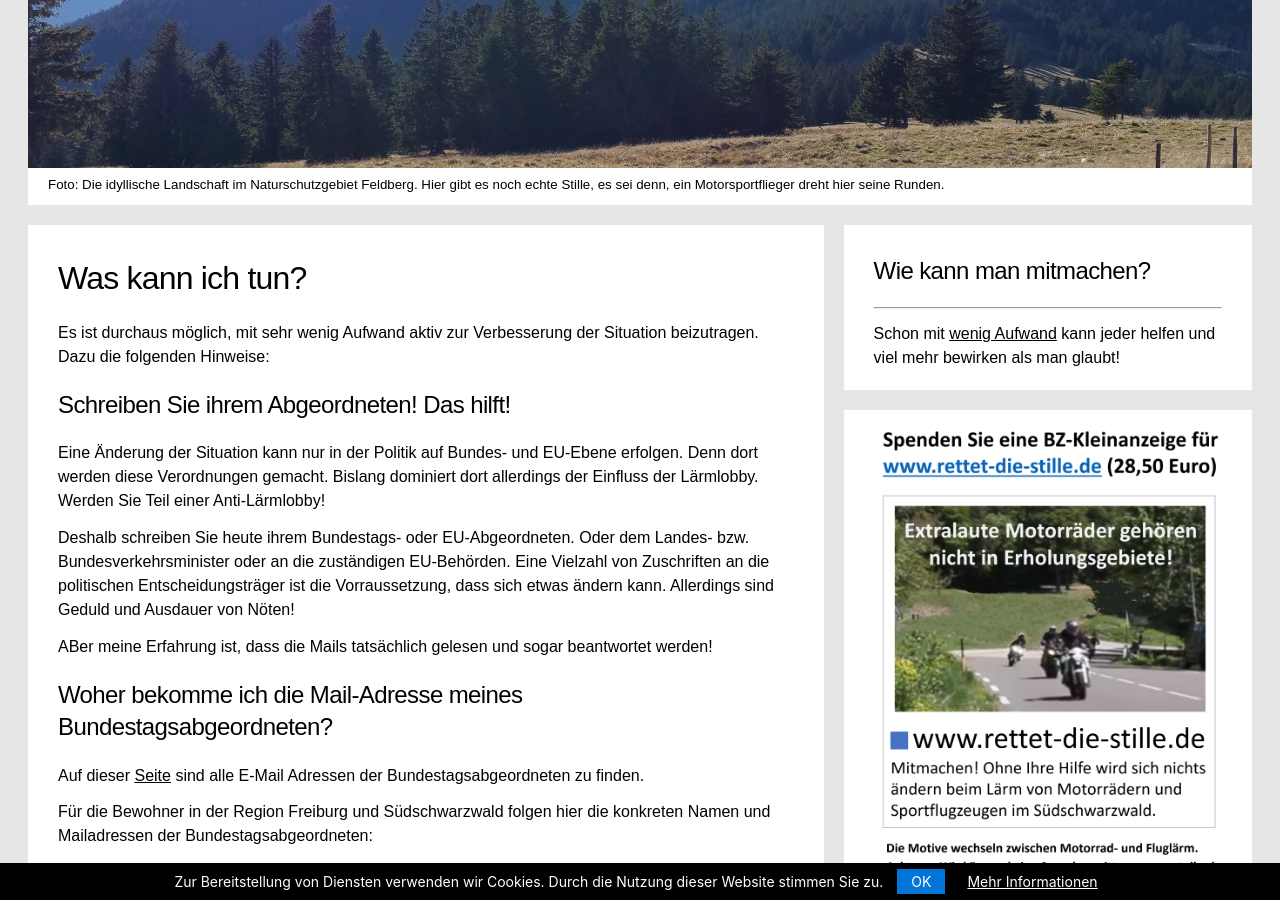
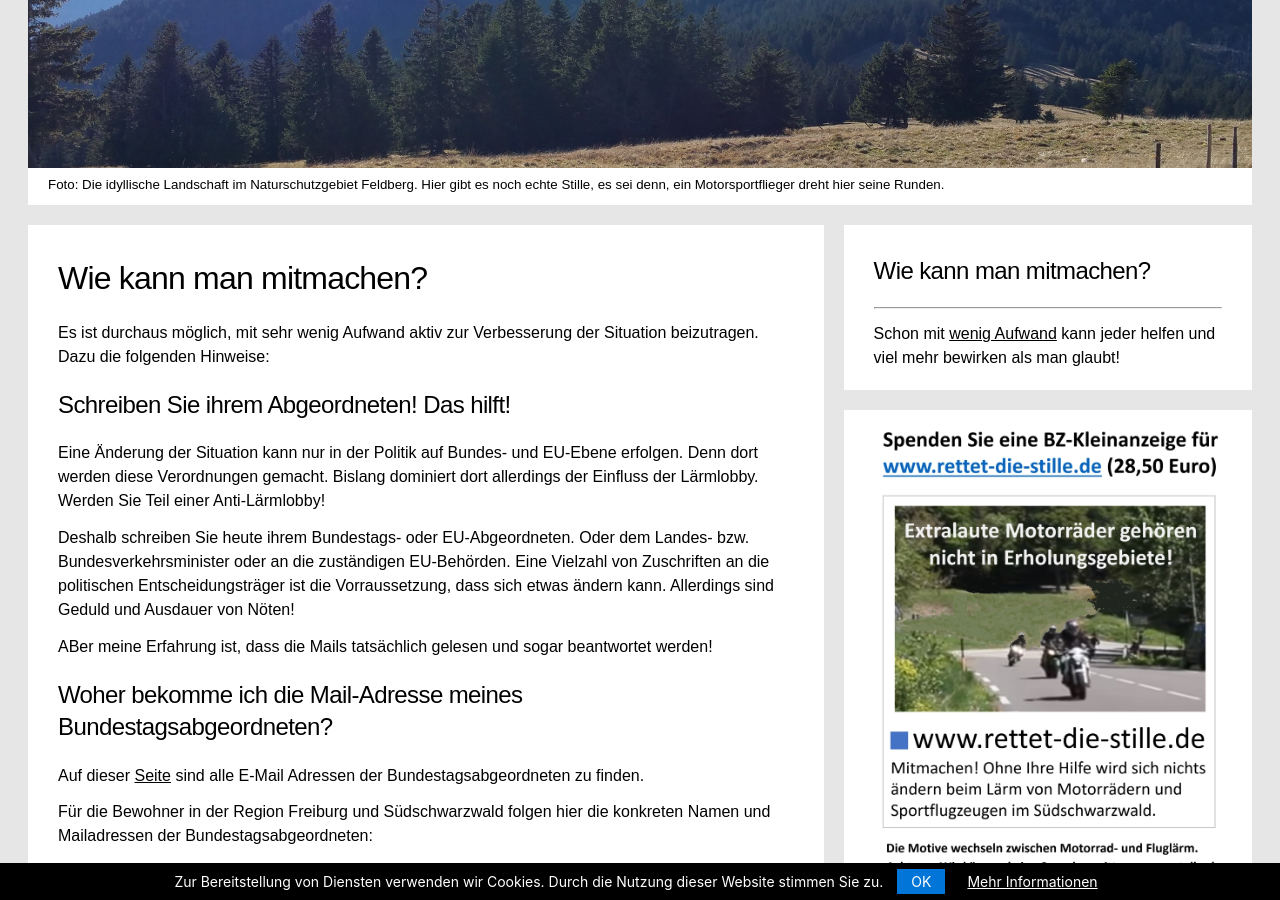
Before and after one commit to rettet-die-stille/rettet-die-stille.github.io, a Jekyll site: the page built from was-kann-ich-tun.md, in a window 1280 px wide and 900 px high, scrolled down 359 px. Built offline with Jekyll 4.4.1, drawn with Linux system fonts in a browser that asks for light colours; our own code applies the rules of GitHub Pages for plain Markdown files.

Commit message:
Update was-kann-ich-tun.md

```diff
--- a/was-kann-ich-tun.md
+++ b/was-kann-ich-tun.md
@@ -2,7 +2,7 @@
 layout: impressum
 ---
 
-# Was kann ich tun?
+# Wie kann man mitmachen?
 
 Es ist durchaus möglich, mit sehr wenig Aufwand aktiv zur Verbesserung der Situation beizutragen. Dazu die folgenden Hinweise:
 
```
